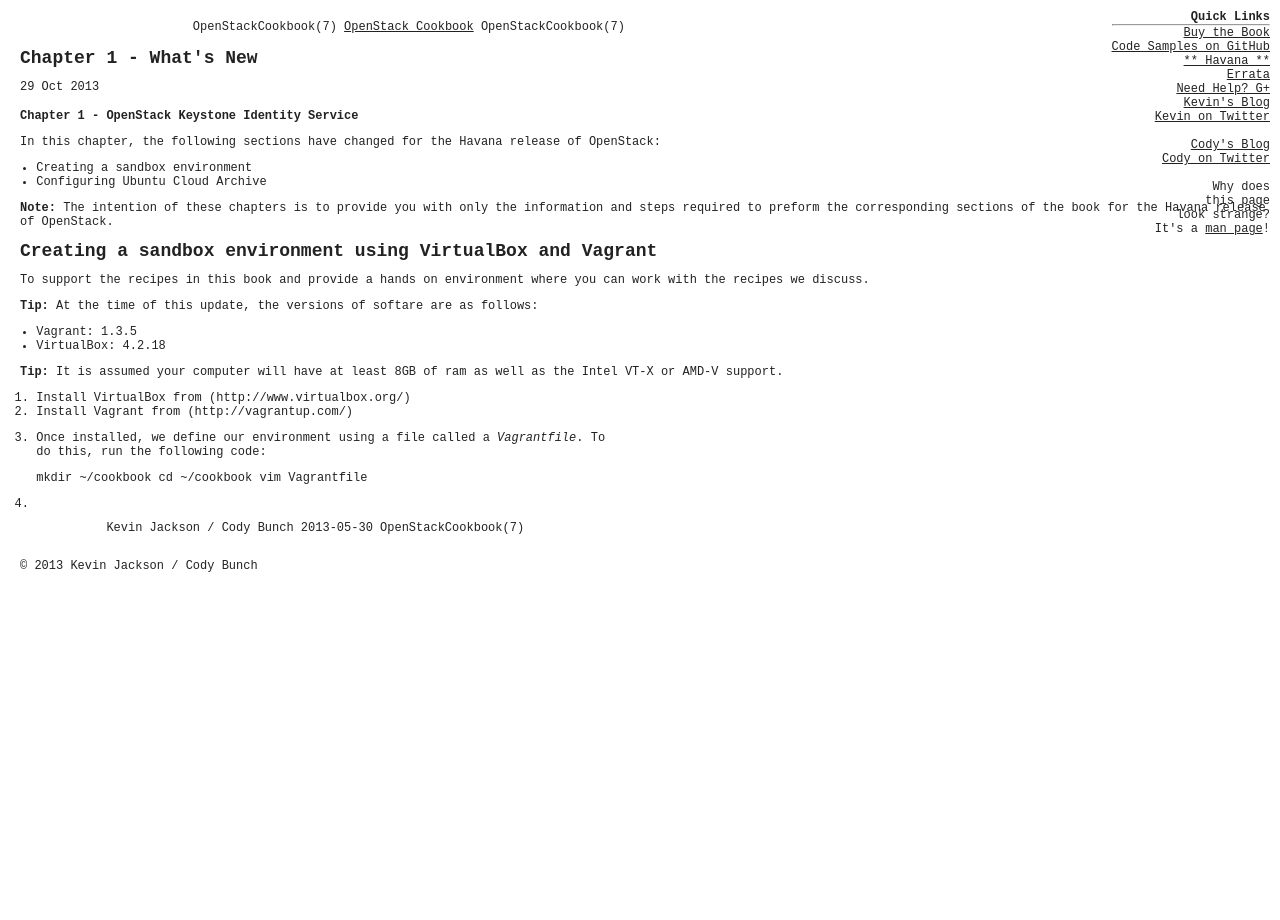
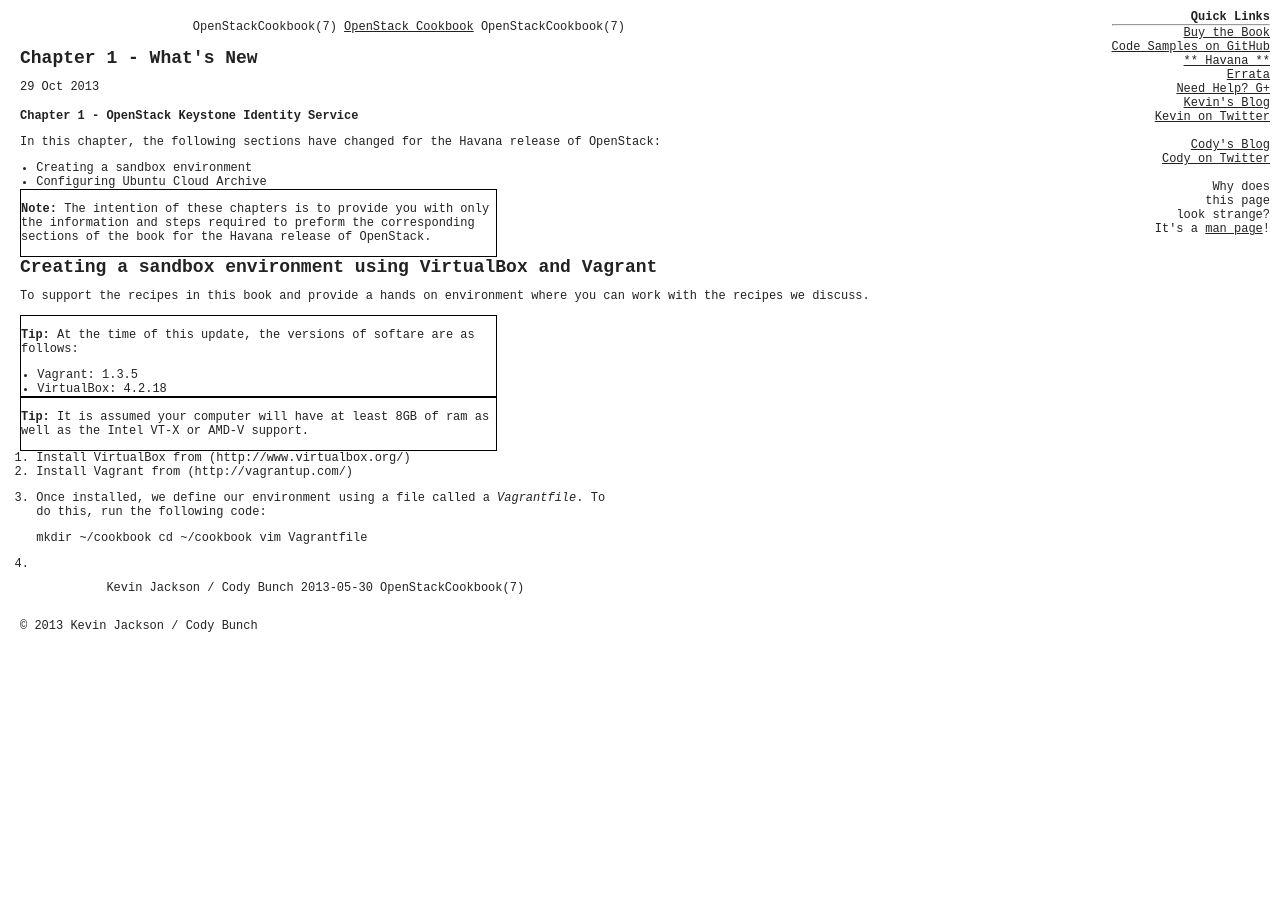
Before and after one commit to OpenStackCookbook/OpenStackCookbook.github.io, a Jekyll site: the page built from _posts/2013-10-29-Chapter-1---Whats-New.markdown, in a window 1280 px wide. Built offline with Jekyll 4.4.1, drawn with Linux system fonts in a browser that asks for light colours; Markdown is read by kramdown in place of the engine named in the settings.

Commit message:
css fixes

```diff
--- a/css/main.css
+++ b/css/main.css
@@ -203,3 +203,9 @@ ul.posts span {
   background-color: #222222;
   width: 575px;
 }
+
+.post blockquote {
+  border: 1px solid #000;
+  color: #222222;
+  width: 475px;
+}
```
